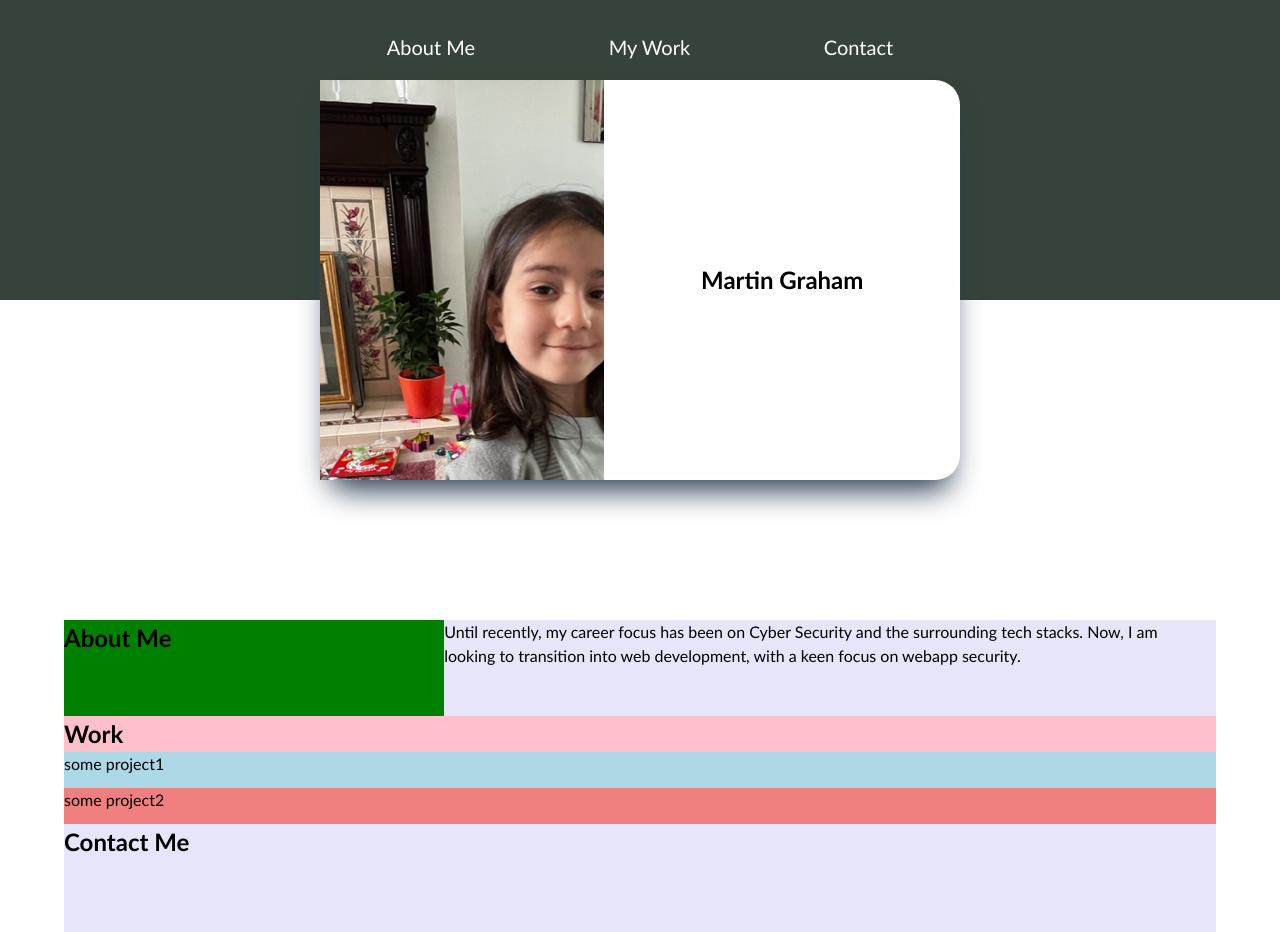
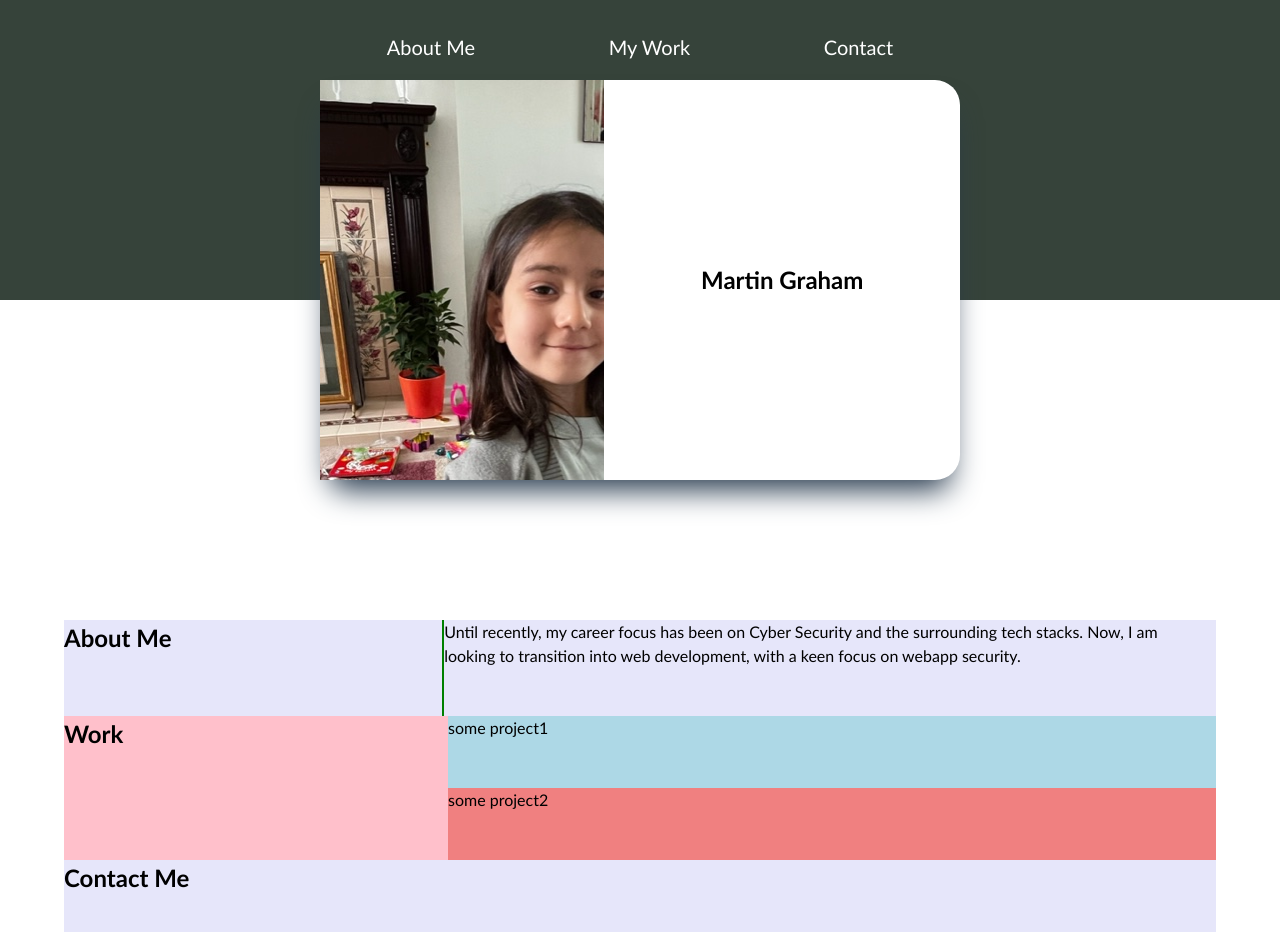
Before and after one commit to TechKuro/CSS-Challenge-Portfolio, a plain HTML site: page index.html in a window 1280 px wide. Drawn offline with Linux system fonts and the light colour scheme.

Commit message:
changed grid layout and renamed some selectors to make more sense

```diff
--- a/css/style.css
+++ b/css/style.css
@@ -92,7 +92,7 @@ h1 {
 }
 
 
-#about {
+.two-grid {
   display: grid;
   grid-template-columns: 33% 66%;
   grid-template-rows: 1fr 1fr;
@@ -104,17 +104,19 @@ h1 {
 .page-section {
   display: grid;
   grid-template-columns: 1fr 1fr 1fr;
-  grid-template-rows: 1fr 1fr 1fr;
+  grid-template-rows: 1fr 1fr 1fr 1fr;
   grid-template-areas:
-    "work work work"
-    "project1 project1 project1"
-    "project2 project2 project2";
+    "work project1 project1"
+    "work project1 project1"
+    "work project2 project2"
+    "work project2 project2";
 
 }
 
 #about-me {
   grid-area: about-me;
-  background-color: green;
+  border-right: 2px solid green;
+
 
 }
 
--- a/index.html
+++ b/index.html
@@ -35,7 +35,7 @@
     <div id="spacer"></div>
   <main class="page-wrapper">
     <!-- about me -->
-    <section class="" id="about">
+    <section class="two-grid" id="about">
       <h2 id="about-me">About Me</h2>
       <div id="test">
         <p>Until recently, my career focus has been on Cyber Security and the surrounding tech stacks. Now, I am looking to transition into web development, with a keen focus on webapp security.</p>
@@ -51,7 +51,7 @@
     </section>
 
     <!-- contact -->
-    <section class="page-section contact" id="contact">
+    <section class="two-grid" id="contact">
       <h2>Contact Me</h2>
     </section>
   </main>
```
